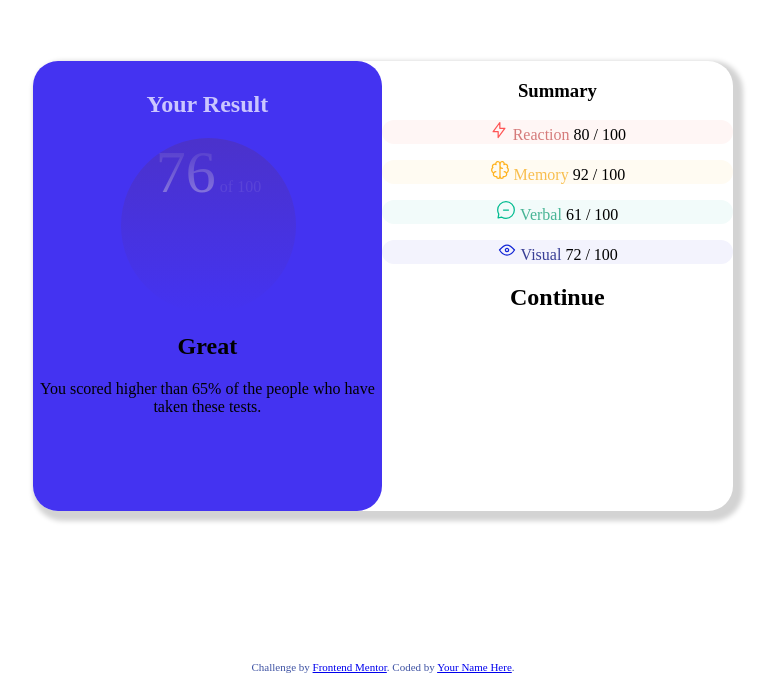
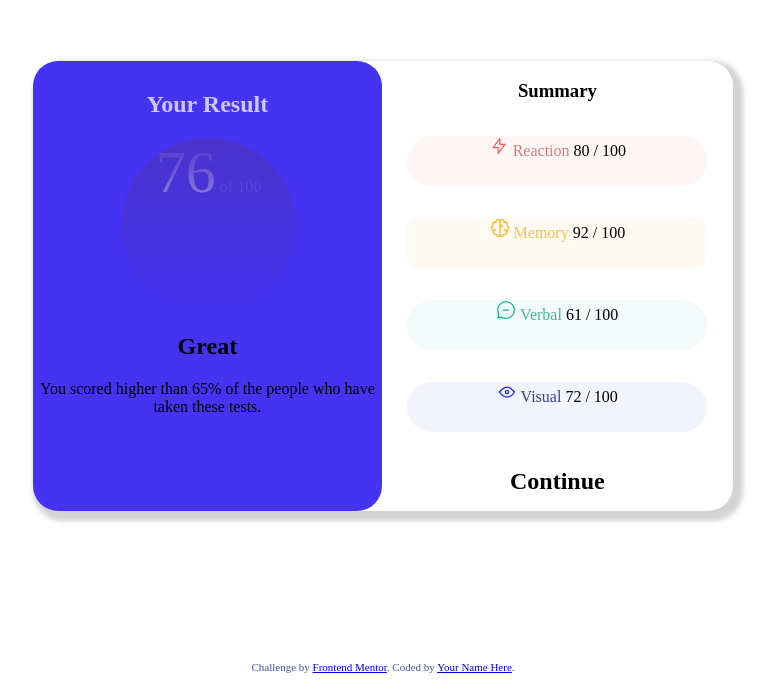
Before and after one commit to MSperanza3/frontend-results-summary, a plain HTML site: page index.html in a window 1280 px wide. Shown: the part 122-816 px from the top of the page, without its empty margins (257-1032 px from the left). Drawn offline with Linux system fonts and the light colour scheme.

Commit message:
changed size of reaction, memory, verbal, is visual

```diff
--- a/css/style.css
+++ b/css/style.css
@@ -65,18 +65,30 @@ body {
 .reaction{
     border-radius: 25px;
     background-color: #FFF6F5;
+    display: inline-block;
+    width: 300px;
+    height: 50px;
 }
 .verbal{
     border-radius: 25px;
     background-color: #F2FBFA;
+    display: inline-block;
+    width: 300px;
+    height: 50px;
 }
 .visual{
     border-radius: 25px;
     background-color: #F3F3FD;
+    display: inline-block;
+    width: 300px;
+    height: 50px;
 }
 .memory{
-    border-radius: 25px;
+    border-radius: 10px;
     background-color: #FFFBF2;
+    display: inline-block;
+    width: 300px;
+    height: 50px;
 }
 .h1results {
     color: #CBC6FE;
```
